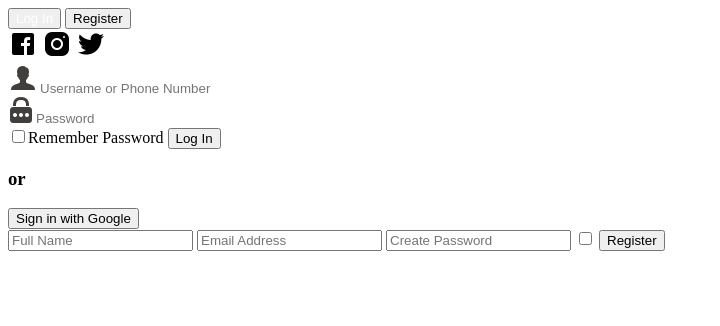
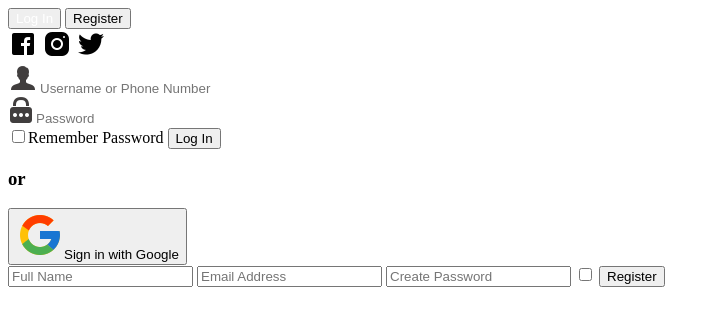
Before and after one commit to nitinsingh33/Educraft, a plain HTML site: page login.html in a window 1280 px wide. Shown: the whole page, without its empty margins (0-720 px from the left). Drawn offline with Linux system fonts and the light colour scheme.

Commit message:
add google icon

```diff
--- a/login.html
+++ b/login.html
@@ -37,7 +37,7 @@
                     <h3>or</h3>
                 </div>
                 <button class="connect" onclick="google()">
-                    <img src=""><span>Sign in with Google</span>
+                    <img src="Assests/icons/google.png"><span>Sign in with Google</span>
                 </button>
             </div>
 
```
